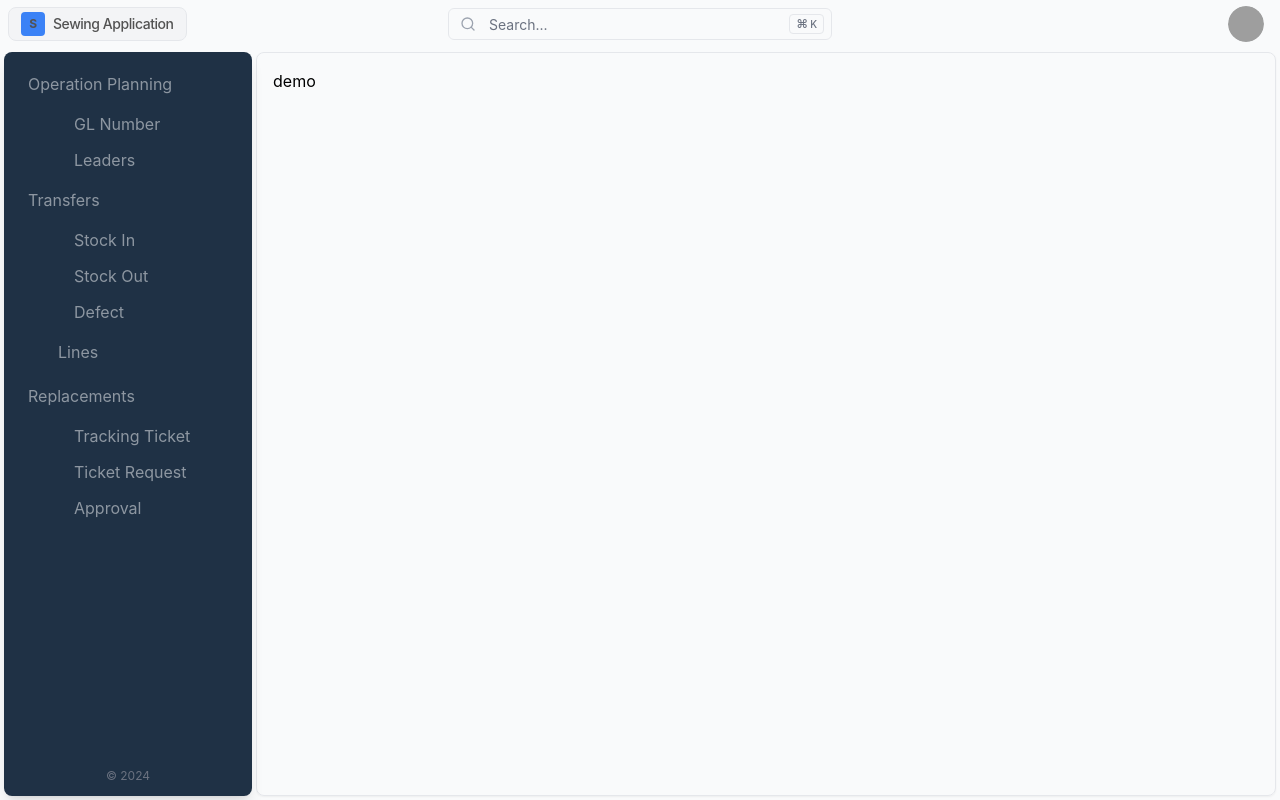
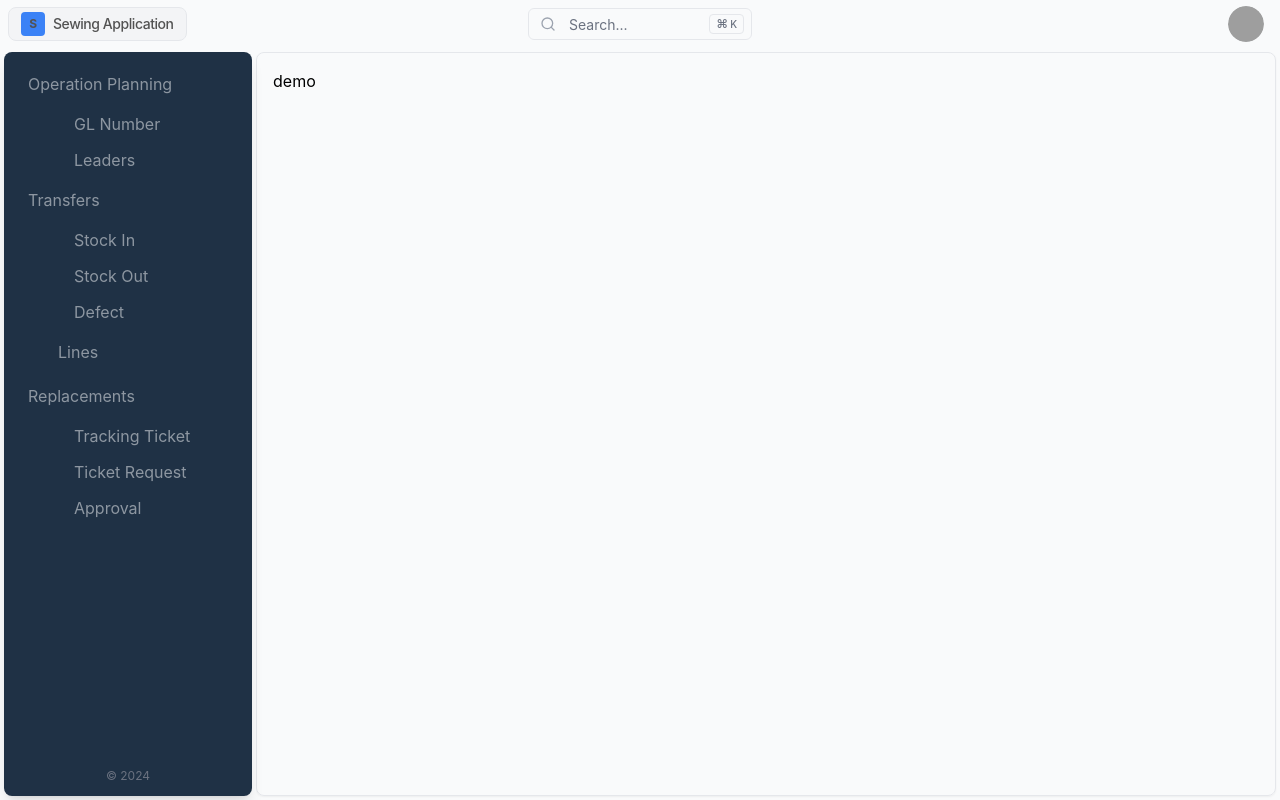
Before and after one commit to websturing/Nuxt-Modular-Engine, a Nuxt app: page /demo in a window 1280 px wide. Built offline with nearby package versions, Linux system fonts and the light colour scheme; grey boxes are pictures that could not be loaded.

Commit message:
feat: Add Nuxt Icon module and enhance header search bar with responsive focus animation.

```diff
--- a/app/components/layout/LayoutHeader.vue
+++ b/app/components/layout/LayoutHeader.vue
@@ -20,7 +20,8 @@ import { AvatarFallback, AvatarImage, AvatarRoot } from 'reka-ui';
         </div>
 
         <!-- Center Search -->
-        <div class="absolute left-1/2 top-1/2 -translate-x-1/2 -translate-y-1/2 w-full max-w-sm hidden md:block">
+        <div
+            class="absolute left-1/2 top-1/2 -translate-x-1/2 -translate-y-1/2 w-56 focus-within:w-80 md:focus-within:w-96 transition-all duration-300 hidden md:block">
             <div class="relative">
                 <div class="absolute inset-y-0 left-0 pl-3 flex items-center pointer-events-none">
                     <svg class="h-4 w-4 text-gray-400" viewBox="0 0 24 24" fill="none" stroke="currentColor"
--- a/nuxt.config.ts
+++ b/nuxt.config.ts
@@ -6,11 +6,9 @@ export default defineNuxtConfig({
   // ========================================
   // 📦 MODULES
   // ========================================
-  modules: [
-    '@nuxtjs/tailwindcss',
-    // '@pinia/nuxt',        // Uncomment jika butuh state management
-    // '@vueuse/nuxt',       // Uncomment untuk utility composables
-  ],
+  modules: [// '@pinia/nuxt',        // Uncomment jika butuh state management
+  // '@vueuse/nuxt',       // Uncomment untuk utility composables
+  '@nuxtjs/tailwindcss', '@nuxt/icon'],
 
   // ========================================
   // 🎨 CSS & STYLING
--- a/package.json
+++ b/package.json
@@ -10,6 +10,7 @@
     "postinstall": "nuxt prepare"
   },
   "dependencies": {
+    "@nuxt/icon": "^2.1.0",
     "nuxt": "^4.2.1",
     "reka-ui": "^2.6.1",
     "tailwindcss-animate": "^1.0.7",
```
Also changed, not shown: 1 other file (tests, documents, lock files or other folders).
